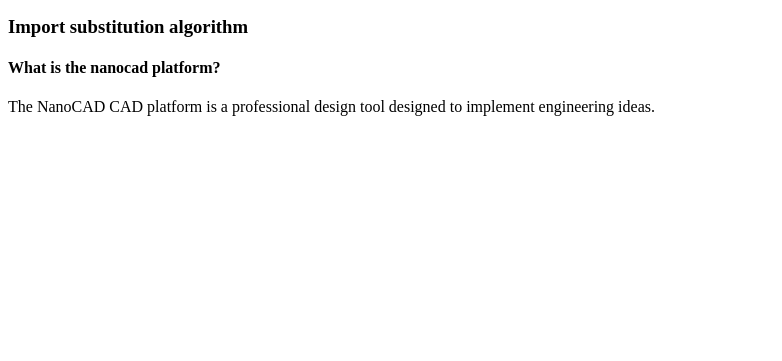
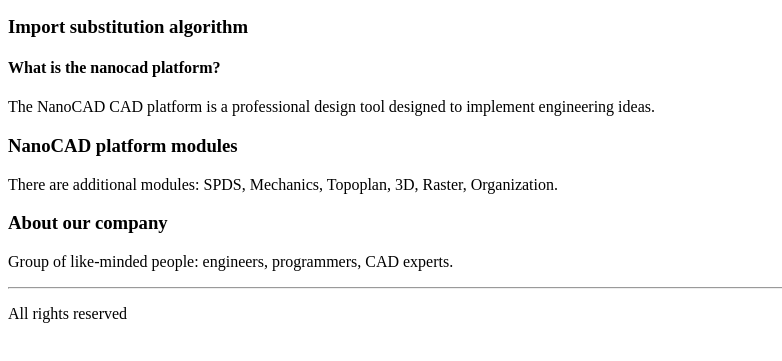
Before and after one commit to C0deT1m/first-course, a plain HTML site: page index.html in a window 1280 px wide. Shown: the part 101-462 px from the top of the page, without its empty margins (0-782 px from the left). Drawn offline with Linux system fonts and the light colour scheme.

Commit message:
end of first lesson

```diff
--- a/index.html
+++ b/index.html
@@ -14,7 +14,12 @@
     <h3>Import substitution algorithm</h3>
     <h4>What is the nanocad platform?</h4>
     <p>The NanoCAD CAD platform is a professional design tool designed to implement engineering ideas.</p>
-
+    <h3>NanoCAD platform modules</h3>
+    <p> There are additional modules: SPDS, Mechanics, Topoplan, 3D, Raster, Organization.</p>
+    <h3>About our company</h3>
+    <p>Group of like-minded people: engineers, programmers, CAD experts.</p>
+    <hr>
+    <p>All rights reserved</p>
 </body>
 
 </html>
```
